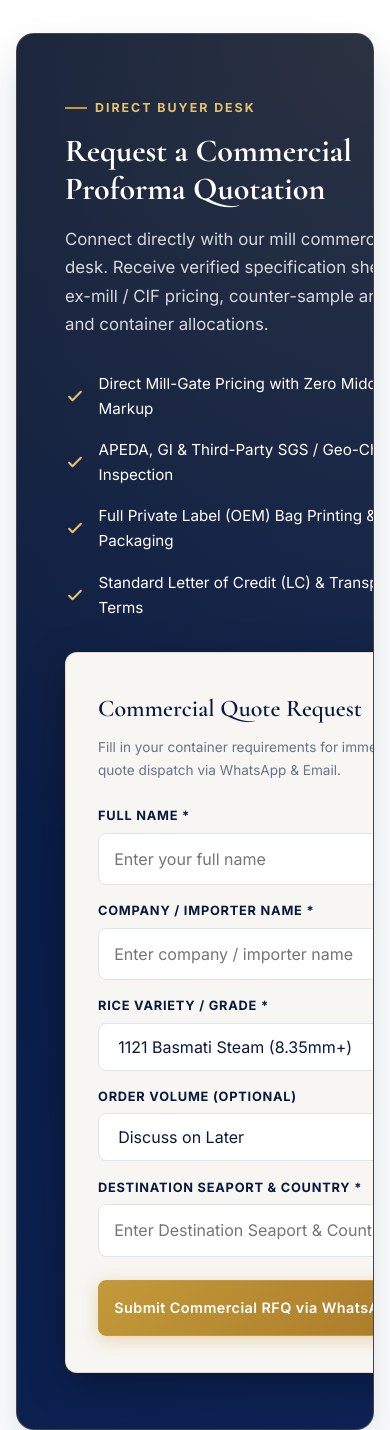
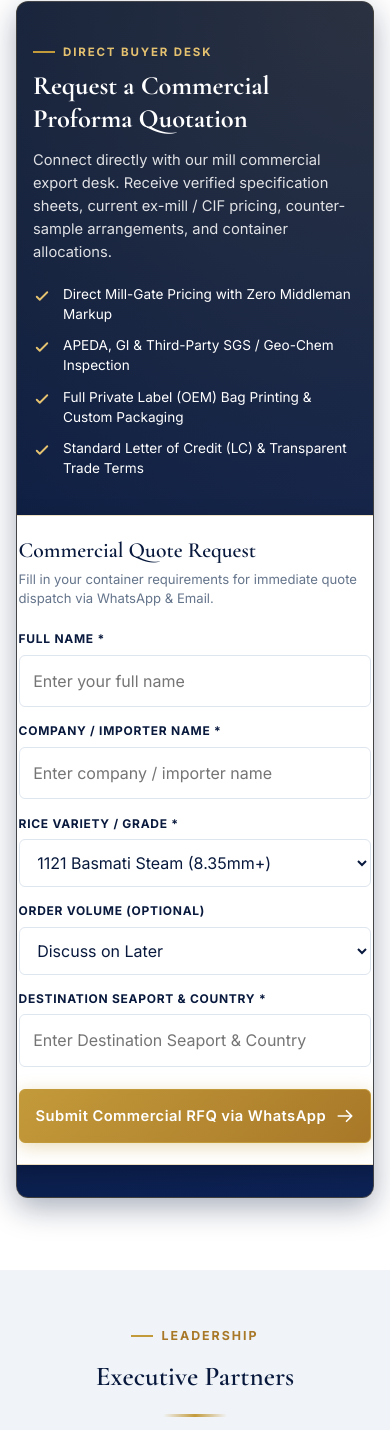
Before and after one commit to yuvrajchadha5719-rgb/GITA, a plain HTML site: page index.html in a window 390 px wide. Shown: the part 10492-11922 px from the top of the page. Drawn offline with nearby package versions, Linux system fonts and the light colour scheme.

Commit message:
Fix drawer link navigation by removing preventDefault, update Products/Services drawer URLs, and optimize Direct Buyer Desk for mobile

```diff
--- a/css/style.css
+++ b/css/style.css
@@ -1555,33 +1555,132 @@ section { padding: 6.5rem 0; position: relative; }
     margin: 0 auto 1rem auto !important;
   }
 
-  /* RFQ Form Mobile Polish */
+  /* ==========================================================================
+     DIRECT BUYER DESK (B2B COMMERCIAL RFQ) MOBILE OPTIMIZATION
+     ========================================================================== */
+  .rfq-section-wrap {
+    padding: 2rem 1rem !important;
+    margin: 1.5rem 0 !important;
+    border-radius: var(--radius-md) !important;
+    box-shadow: 0 10px 30px rgba(8, 25, 61, 0.35) !important;
+  }
+
   .rfq-grid {
-    display: grid !important;
-    grid-template-columns: 1fr !important;
-    gap: 2rem !important;
-  }
-
-  .rfq-card {
-    padding: 1.5rem 1.15rem !important;
+    display: flex !important;
+    flex-direction: column !important;
+    gap: 1.75rem !important;
+  }
+
+  .rfq-info {
+    text-align: left !important;
+    padding: 0 !important;
+  }
+
+  .rfq-info .eyebrow {
+    font-size: 0.72rem !important;
+    margin-bottom: 0.5rem !important;
+  }
+
+  .rfq-info h2 {
+    font-size: 1.65rem !important;
+    line-height: 1.25 !important;
+    margin-bottom: 0.85rem !important;
+    color: var(--white) !important;
+  }
+
+  .rfq-info p {
+    font-size: 0.92rem !important;
+    line-height: 1.55 !important;
+    margin-bottom: 1.35rem !important;
+    color: rgba(255, 255, 255, 0.86) !important;
+  }
+
+  .rfq-highlights {
+    display: flex !important;
+    flex-direction: column !important;
+    gap: 0.75rem !important;
+    margin-bottom: 0.5rem !important;
+  }
+
+  .rfq-highlight-item {
+    display: flex !important;
+    align-items: flex-start !important;
+    gap: 0.75rem !important;
+    font-size: 0.85rem !important;
+    line-height: 1.45 !important;
+    color: var(--white) !important;
+  }
+
+  .rfq-highlight-item svg {
+    width: 18px !important;
+    height: 18px !important;
+    margin-top: 2px !important;
+    flex-shrink: 0 !important;
+    color: var(--gold-400) !important;
+  }
+
+  /* Form Card on Mobile */
+  .rfq-form-box {
+    padding: 1.35rem 1rem !important;
+    border-radius: var(--radius-sm) !important;
+    background: #FFFFFF !important;
+    box-shadow: 0 8px 24px rgba(0, 0, 0, 0.22) !important;
     box-sizing: border-box !important;
   }
 
+  .rfq-form-box h3 {
+    font-size: 1.35rem !important;
+    line-height: 1.25 !important;
+    margin-bottom: 0.35rem !important;
+    color: var(--navy-900) !important;
+  }
+
+  .rfq-form-box p {
+    font-size: 0.82rem !important;
+    line-height: 1.5 !important;
+    margin-bottom: 1.25rem !important;
+    color: var(--text-muted) !important;
+  }
+
   .rfq-form-grid {
-    display: grid !important;
-    grid-template-columns: 1fr !important;
-    gap: 0.95rem !important;
-  }
-
-  .form-group label {
-    font-size: 0.82rem !important;
-  }
-
-  .form-control {
-    padding: 0.75rem 0.9rem !important;
-    font-size: 16px !important;
+    display: flex !important;
+    flex-direction: column !important;
+    gap: 0.9rem !important;
+  }
+
+  .form-label {
+    font-size: 0.75rem !important;
+    margin-bottom: 0.35rem !important;
+    font-weight: 700 !important;
+    color: var(--navy-900) !important;
+    display: block !important;
+  }
+
+  .form-input,
+  .form-select,
+  .form-textarea {
+    font-size: 16px !important; /* Prevents iOS auto-zoom on input focus */
     min-height: 48px !important;
+    padding: 0.75rem 0.85rem !important;
+    border-radius: 6px !important;
+    border: 1px solid var(--border-light) !important;
     width: 100% !important;
+    box-sizing: border-box !important;
+    background: #FFFFFF !important;
+    color: var(--navy-900) !important;
+  }
+
+  .form-group-full {
+    width: 100% !important;
+  }
+
+  .rfq-form-grid button[type="submit"] {
+    min-height: 50px !important;
+    width: 100% !important;
+    font-size: 0.92rem !important;
+    padding: 0.85rem 1rem !important;
+    border-radius: 6px !important;
+    justify-content: center !important;
     box-sizing: border-box !important;
   }
 
--- a/index.html
+++ b/index.html
@@ -124,8 +124,8 @@
       </div>
       <nav class="drawer-links">
         <a href="index.html" class="drawer-link active">Home</a>
-        <a href="#products-showcase" class="drawer-link">Products &amp; Specs</a>
-        <a href="#infrastructure" class="drawer-link">Milling &amp; Quality</a>
+        <a href="products.html" class="drawer-link">Products &amp; Specs</a>
+        <a href="services.html" class="drawer-link">Milling &amp; Quality</a>
         <a href="about.html" class="drawer-link">About Us</a>
         <a href="#rfq" class="drawer-link">RFQ Desk</a>
         <a href="contact.html" class="drawer-link">Contact Desk</a>
--- a/js/components.js
+++ b/js/components.js
@@ -43,15 +43,14 @@ function initMobileDrawer() {
   if (!drawer || !overlay) return;
 
   const openDrawer = (e) => {
-    if (e) e.preventDefault();
+    if (e && e.preventDefault) e.preventDefault();
     drawer.classList.add('open');
     overlay.classList.add('open');
     document.body.style.overflow = 'hidden';
     document.documentElement.style.overflow = 'hidden';
   };
 
-  const closeDrawer = (e) => {
-    if (e) e.preventDefault();
+  const closeDrawer = () => {
     drawer.classList.remove('open');
     overlay.classList.remove('open');
     document.body.style.overflow = '';
@@ -62,11 +61,21 @@ function initMobileDrawer() {
   window.closeGitaMobileDrawer = closeDrawer;
 
   toggleBtns.forEach(btn => {
-    btn.addEventListener('click', openDrawer);
+    btn.addEventListener('click', (e) => {
+      e.preventDefault();
+      openDrawer();
+    });
   });
 
-  if (closeBtn) closeBtn.addEventListener('click', closeDrawer);
-  overlay.addEventListener('click', closeDrawer);
+  if (closeBtn) closeBtn.addEventListener('click', (e) => {
+    e.preventDefault();
+    closeDrawer();
+  });
+
+  overlay.addEventListener('click', (e) => {
+    e.preventDefault();
+    closeDrawer();
+  });
 
   // Close on Escape key
   document.addEventListener('keydown', (e) => {
@@ -75,10 +84,27 @@ function initMobileDrawer() {
     }
   });
 
-  // Close drawer when clicking any nav link inside drawer
+  // Handle drawer navigation links cleanly without blocking navigation
   const drawerLinks = drawer.querySelectorAll('.drawer-link, .drawer-footer a');
   drawerLinks.forEach(link => {
-    link.addEventListener('click', closeDrawer);
+    link.addEventListener('click', (e) => {
+      const href = link.getAttribute('href');
+      // If in-page anchor hash link (e.g. #rfq)
+      if (href && href.startsWith('#')) {
+        e.preventDefault();
+        closeDrawer();
+        const target = document.querySelector(href);
+        if (target) {
+          setTimeout(() => {
+            target.scrollIntoView({ behavior: 'smooth', block: 'start' });
+          }, 250);
+        }
+      } else {
+        // Normal page navigation (e.g. products.html, about.html, contact.html)
+        // DO NOT preventDefault! Just close the drawer and allow browser navigation
+        closeDrawer();
+      }
+    });
   });
 }
 
```
Also changed, not shown: 1 other file.
